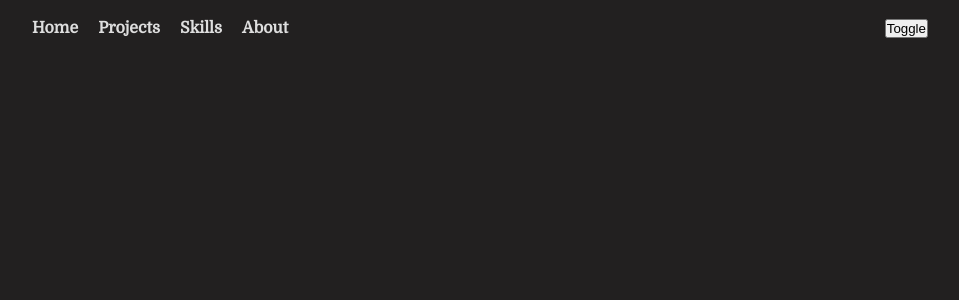
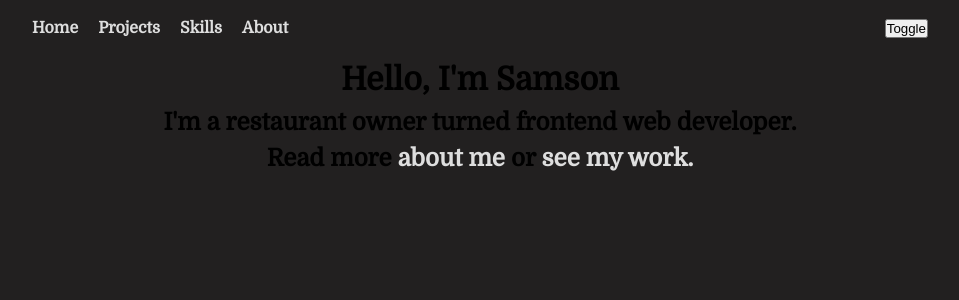
Before and after one commit to samsonc89/samson-react-portfolio, a React (Vite) app: page / in a window 1280 px wide. Shown: the top 300 px of the page, without its empty margins (160-1119 px from the left). Built offline with nearby package versions, Linux system fonts and the light colour scheme.

Commit message:
Add home component

```diff
--- a/src/App.jsx
+++ b/src/App.jsx
@@ -1,9 +1,10 @@
-import { Navbar } from "./components";
+import { Navbar, Home } from "./components";
 
 function App() {
   return (
     <div>
       <Navbar />
+      <Home />
     </div>
   );
 }
--- a/src/components/home/Home.jsx
+++ b/src/components/home/Home.jsx
@@ -0,0 +1,25 @@
+/* eslint-disable react/no-unescaped-entities */
+const Home = () => {
+  return (
+    <div id="home">
+      <h1>Hello, I'm Samson</h1>
+      <h2>I'm a restaurant owner turned frontend web developer.</h2>
+      <h2>
+        Read more
+        <span className="highlight-container highlight-about">
+          <span className="highlight">
+            <a href="#about"> about me </a>
+          </span>
+        </span>
+        or
+        <span className="highlight-container highlight-work">
+          <span className="highlight">
+            <a href="#projects"> see my work.</a>
+          </span>
+        </span>
+      </h2>
+    </div>
+  );
+};
+
+export default Home;
--- a/src/components/index.js
+++ b/src/components/index.js
@@ -1 +1,2 @@
 export { default as Navbar } from "./navbar/Navbar";
+export { default as Home } from "./home/Home";
```
